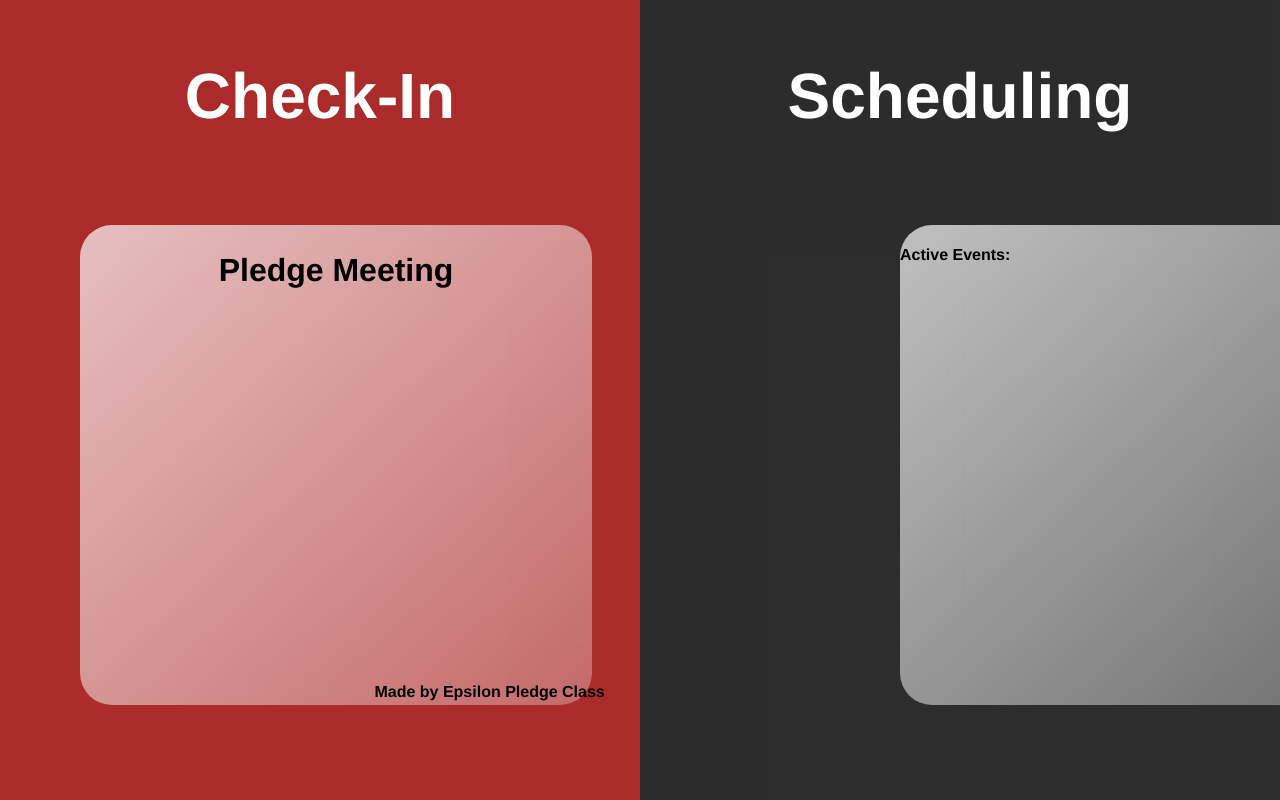
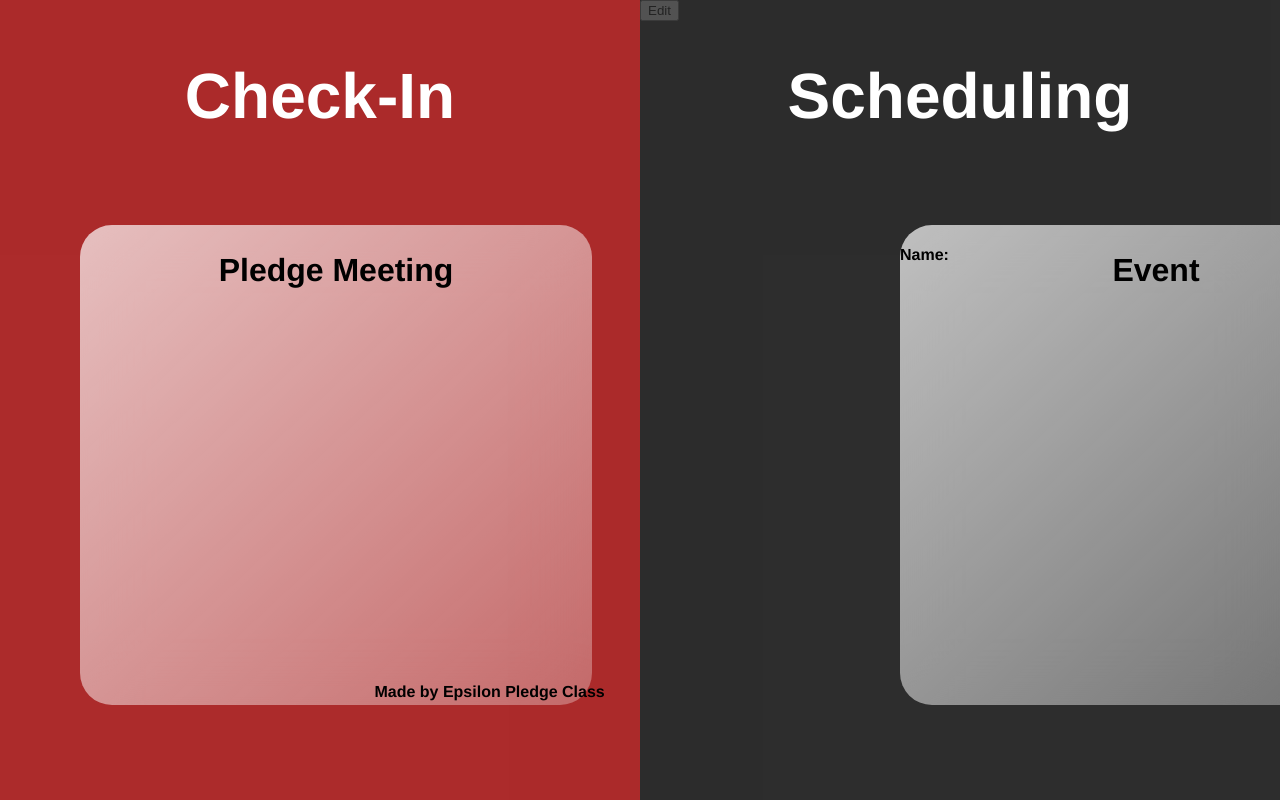
Before and after one commit to Akshin0906/Plan-iTT, a plain HTML site: page index.html in a window 1280 px wide. Drawn offline with Linux system fonts and the light colour scheme.

Commit message:
Update index.html

```diff
--- a/index.html
+++ b/index.html
@@ -13,14 +13,19 @@
         </div>
         <div class="split right">
             <h1>Scheduling</h1>
+            <button type="edit" value="Edit">Edit</button>
+
         </div>
         <div class="glass">
             <h2>Pledge Meeting</h2>
             <h3>Made by Epsilon Pledge Class</h3>
+
         </div>
         <div class="glass right">
-            <h4>Active Events:</h4>
-        </div>
+          <h2>Event</h2>
+          <h4>Name:</h4>
+
+      </div>
     </div>
   </body>
 </html>
```
